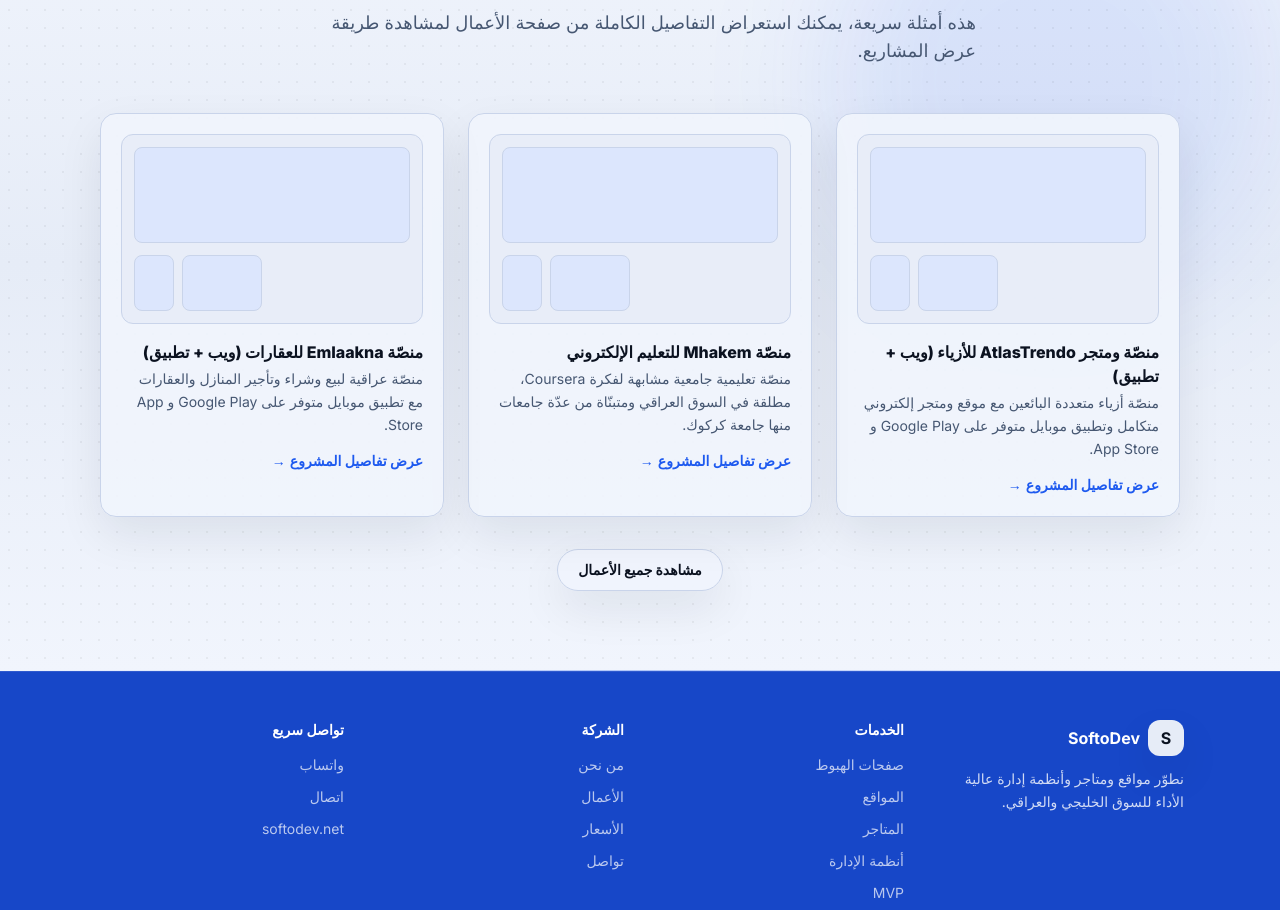
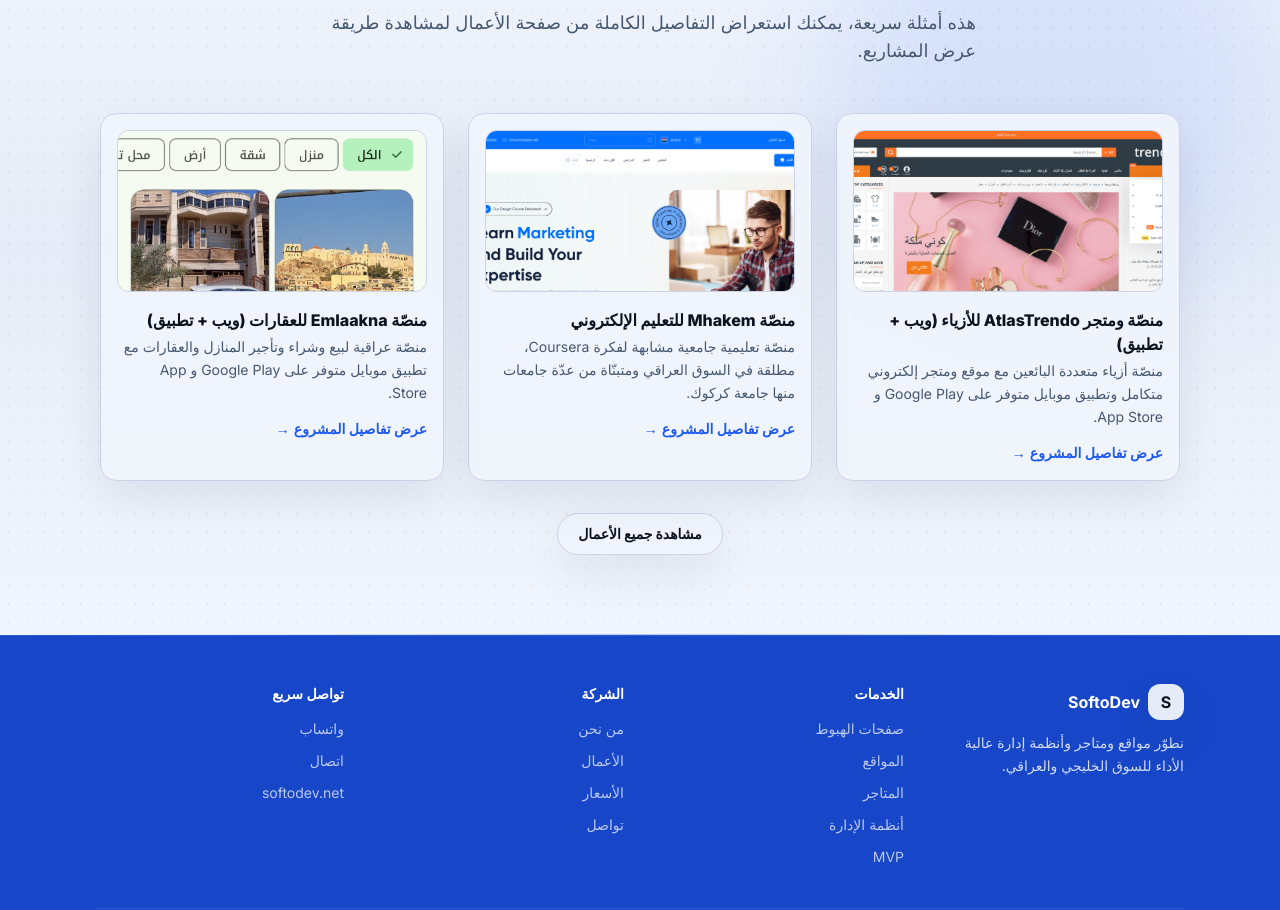
Before and after one commit to sami7q/softodev-site, a Next.js app: page /ar in a window 1280 px wide. Shown: the part 1314-2224 px from the top of the page. Built offline with nearby package versions, Linux system fonts and the light colour scheme; no server answers.

Commit message:
Portfolio done

```diff
--- a/components/home/portfolio-preview.tsx
+++ b/components/home/portfolio-preview.tsx
@@ -1,4 +1,6 @@
+// components/home/portfolio-preview.tsx
 import Link from "next/link";
+import Image from "next/image";
 import { Container } from "@/components/layout/container";
 import type { Locale } from "@/lib/i18n/config";
 import { getProjectsForLocale } from "@/lib/portfolio";
@@ -61,22 +63,19 @@
               href={`/${locale}/portfolio/${project.slug}`}
               className="group"
             >
-              <div className="relative rounded-2xl border border-softodev-border bg-softodev-surface/90 p-5 shadow-soft h-full transition hover:-translate-y-1 hover:shadow-lg hover:border-softodev-primary/30">
+              <div className="relative rounded-2xl border border-softodev-border bg-softodev-surface/90 p-4 shadow-soft h-full transition hover:-translate-y-1 hover:shadow-lg hover:border-softodev-primary/30">
                 {/* subtle hover glow */}
                 <div className="pointer-events-none absolute -inset-2 -z-10 rounded-3xl bg-gradient-to-br from-softodev-primarySoft via-softodev-surfaceStrong/70 to-softodev-bg/80 opacity-0 blur-xl transition-opacity group-hover:opacity-100" />
 
-                {/* Mock cover */}
-                <div className="rounded-xl border border-softodev-border bg-softodev-bg/70 p-3 mb-4">
-                  <div className="h-24 rounded-lg bg-softodev-primarySoft/70 border border-softodev-border mb-3" />
-                  <div
-                    className={[
-                      "flex gap-2",
-                      isArabic ? "justify-end" : "justify-start",
-                    ].join(" ")}
-                  >
-                    <div className="w-20 h-14 rounded-lg bg-softodev-primarySoft/70 border border-softodev-border" />
-                    <div className="w-10 h-14 rounded-lg bg-softodev-primarySoft/70 border border-softodev-border" />
-                  </div>
+                {/* Real screenshot instead of mock */}
+                <div className="mb-4 overflow-hidden rounded-xl border border-softodev-border bg-softodev-bg/70">
+                  <Image
+                    src={`/portfolio/${project.slug}.jpg`}
+                    alt={project.name}
+                    width={800}
+                    height={500}
+                    className="h-32 sm:h-40 w-full object-cover transition-transform duration-300 group-hover:scale-[1.03]"
+                  />
                 </div>
 
                 <h3
```
